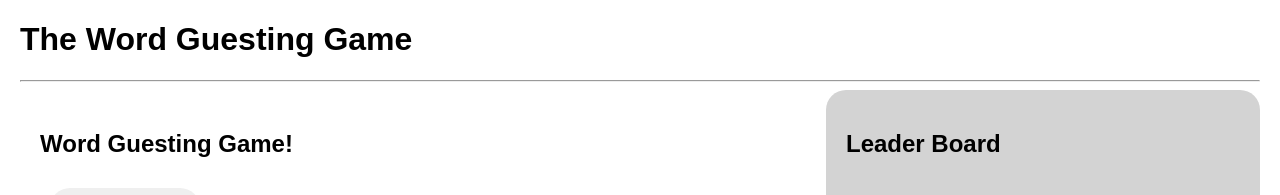
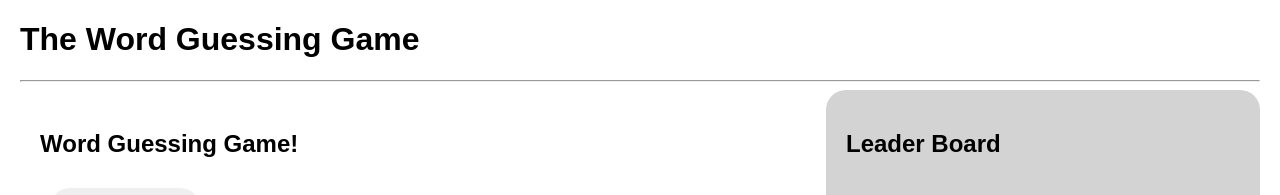
Before and after one commit to Mfrank34/SoftwareDev1, a plain HTML site: page index.html in a window 1280 px wide. Shown: the top 195 px of the page. Drawn offline with Linux system fonts and the light colour scheme.

Commit message:
spelling corrections

```diff
--- a/index.html
+++ b/index.html
@@ -12,14 +12,14 @@
     </head>
 
     <body> <!-- main page -->
-        <h1>The Word Guesting Game</h1>
+        <h1>The Word Guessing Game</h1>
         <hr> <!-- create a line under the heading 1 -->
 
 <!-- right side of colume-->
         <div class="row">
             <div class = "RightColumn">
                 <!-- column 1 for game -->
-                <h2>Word Guesting Game!</h2>
+                <h2>Word Guessing Game!</h2>
                 <!-- button for generating word and seting lives -->
                 <button class="smbutton" type="button" id="GameButton">Start</button>
                 <h1 id="playerCounter" style="text-align: left;">Lives Left: ...</h1>
```
